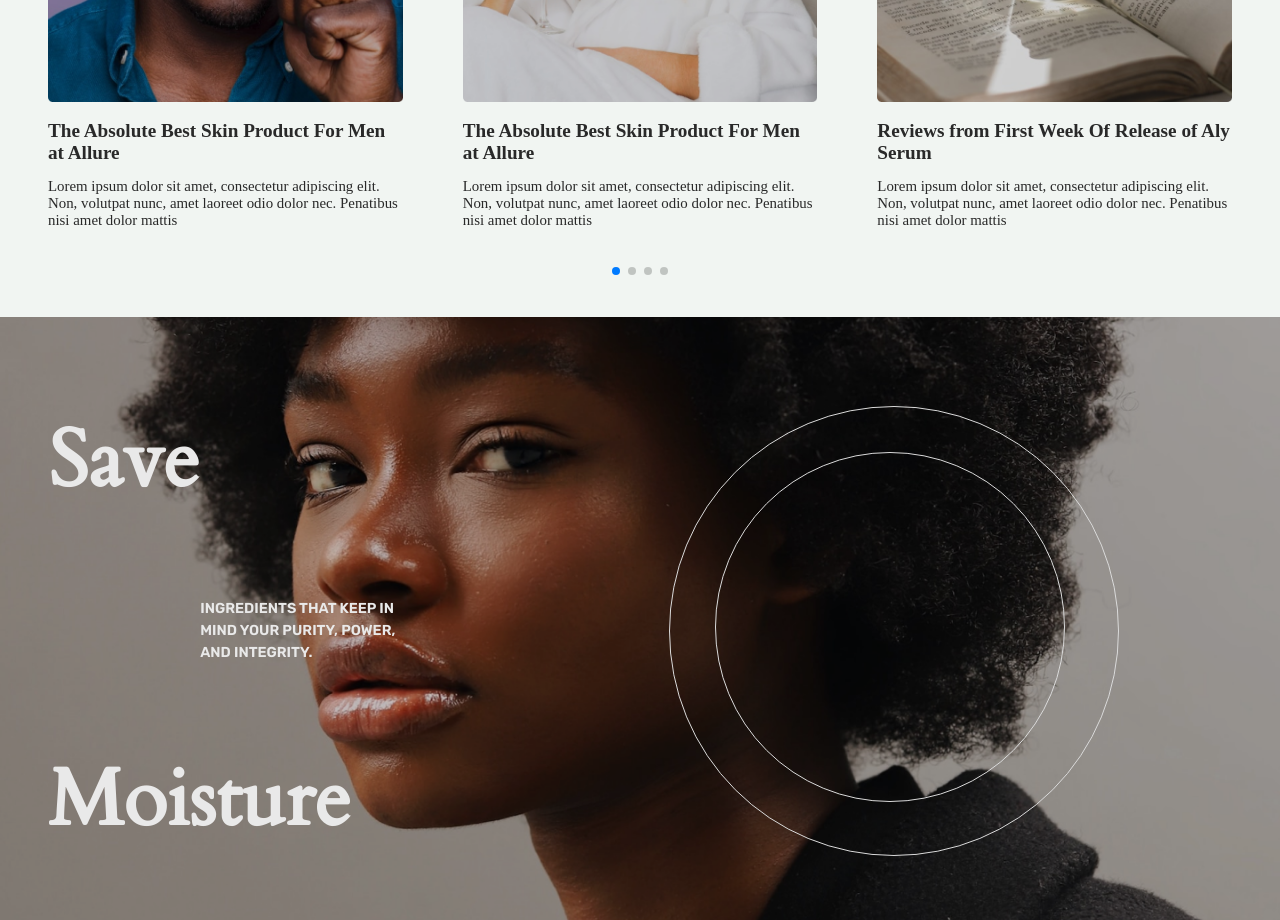
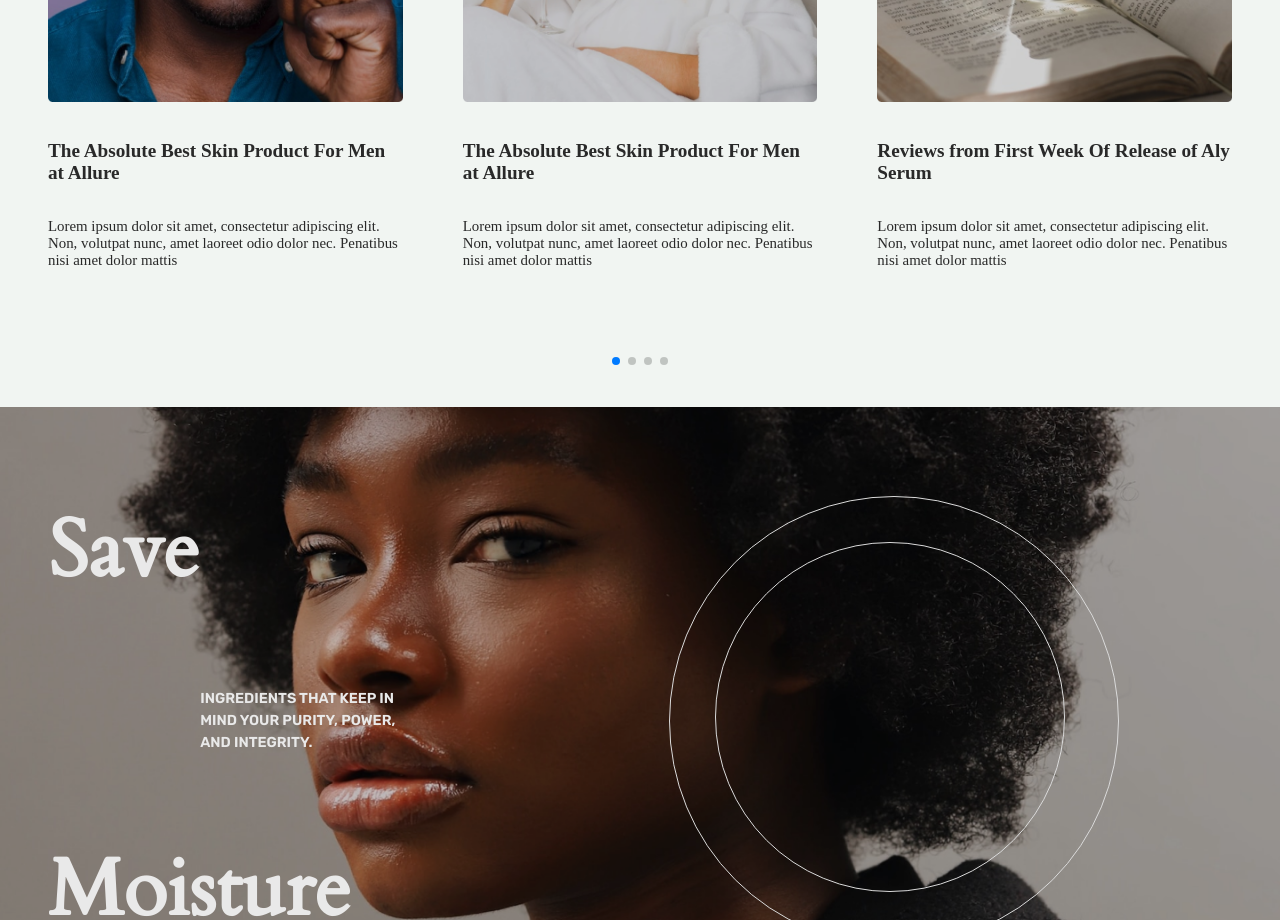
Before and after one commit to Kel-VinTech/Allure-ecommerce, a React (Vite) app: page / in a window 1280 px wide. Shown: the part 2960-3880 px from the top of the page. Built offline with nearby package versions, Linux system fonts and the light colour scheme.

Commit message:
made styling changes

```diff
--- a/src/components/BlogContent/index.jsx
+++ b/src/components/BlogContent/index.jsx
@@ -29,7 +29,7 @@ const BlogContent = (props) => {
                     </div>
                     <p className="text">A close look at the skin care life and routine of celebrities, customers’  reviews about products,and inside scoop from our aesthetic experts.
                     </p>
-                </div>
+            </div>
 
             <Swiper className="container_card row"
                 modules={[Pagination]}
--- a/src/scss/Blog.scss
+++ b/src/scss/Blog.scss
@@ -1,3 +1,20 @@
+main{
+    .swiper_text{
+        padding-bottom: 30px;
+    }
+    .swiper h2{
+            padding: 20px 0;
+            font-size: 17px;
+        }
+        .swiper p{
+            font-size: 15px;
+            margin-bottom: 20px;
+        }
+        .swiper-pagination{
+            padding-bottom: 30px;
+        }
+}
+
 
 .content{
     display: flex;
@@ -27,10 +44,7 @@
             gap: 15px;
             margin-bottom:20px;
         }
-        .swiper_text h2{
-            font-size: 12px;
-            padding:12px 0;
-        }
+
 
     }
     .text{
@@ -93,9 +107,7 @@ and (max-width:1600px){
                 }
 
             }
-            .swiper-pagination{
-                padding: 30px 0;
-            }
+
         }
 
 
```
